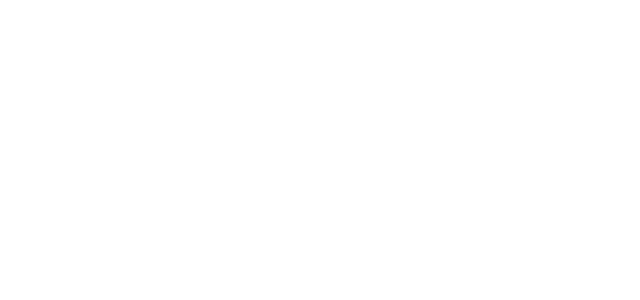
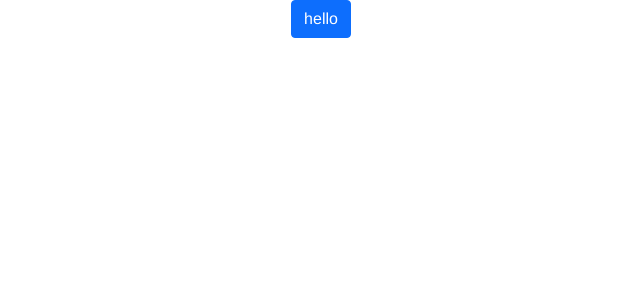
Before and after one commit to ashumsd7/Ashtech-Food, a Vue app: page / in a window 1280 px wide. Shown: the top 300 px of the page, without its empty margins (319-959 px from the left). Built offline with nearby package versions, Linux system fonts and the light colour scheme.

Commit message:
bootstrap installed and set up finished

```diff
--- a/package.json
+++ b/package.json
@@ -7,6 +7,8 @@
     "build": "vue-cli-service build"
   },
   "dependencies": {
+    "@popperjs/core": "^2.10.1",
+    "bootstrap": "^5.0.0-beta3",
     "core-js": "^3.6.5",
     "vue": "^2.6.11",
     "vue-router": "^3.2.0",
--- a/src/main.js
+++ b/src/main.js
@@ -2,6 +2,8 @@
 import App from './App.vue'
 import router from './router'
 import store from './store'
+import "bootstrap/dist/css/bootstrap.min.css";
+import "bootstrap";
 
 Vue.config.productionTip = false
 
--- a/src/views/Home.vue
+++ b/src/views/Home.vue
@@ -1,6 +1,6 @@
 <template>
   <div class="home">
-
+   <a href="" class="btn btn-primary">hello</a>
   </div>
 </template>
 
```
Also changed, not shown: 1 other file (tests, documents, lock files or other folders).
